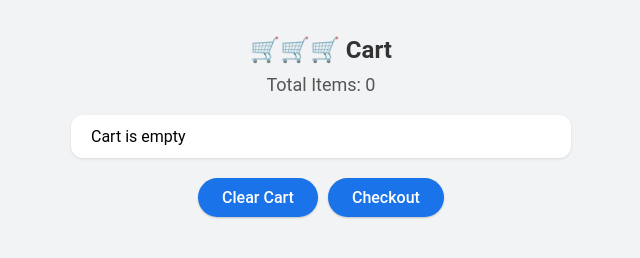
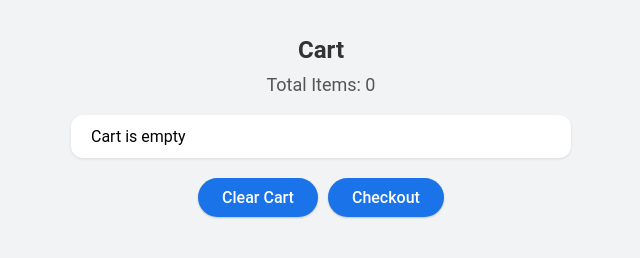
Before and after one commit to M9204/camrybusiness, a website: page index.html in a window 1280 px wide. Shown: the whole page, without its empty margins (319-959 px from the left). Drawn offline with nearby package versions, Linux system fonts and the light colour scheme.

Commit message:
Update index.html

```diff
--- a/index.html
+++ b/index.html
@@ -47,7 +47,7 @@
 </style>
 </head>
 <body>
-<h1>🛒🛒🛒 Cart</h1>
+<h1> Cart</h1>
 <div id="totalQty">Total Items: 0</div>
 <ul id="cartList"></ul>
 
```
